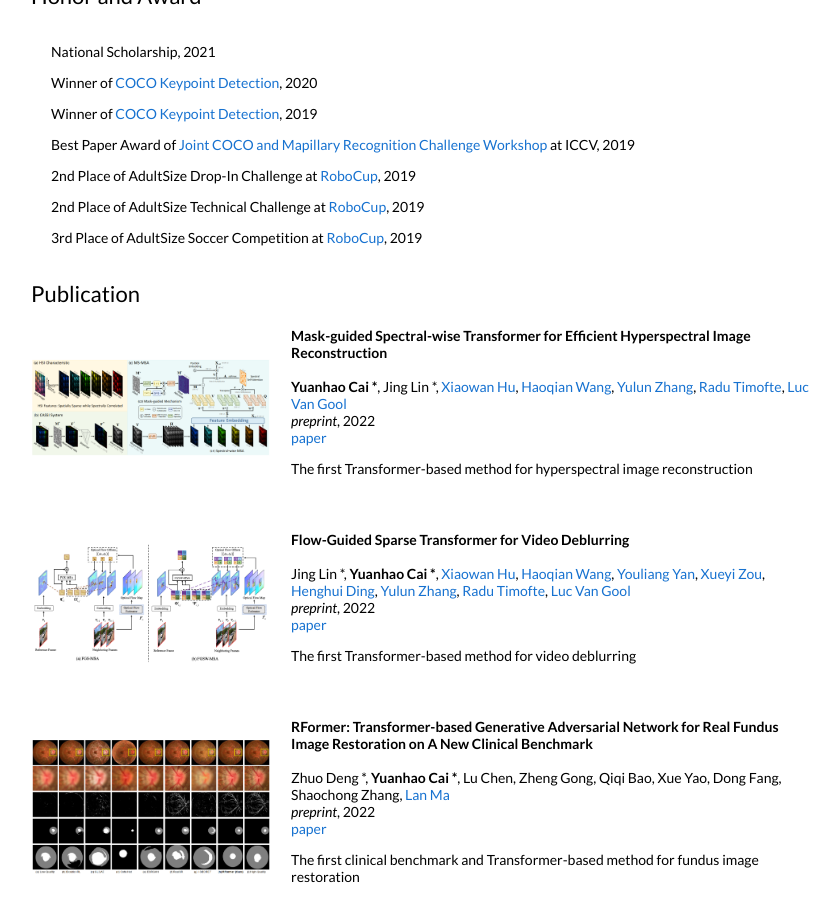
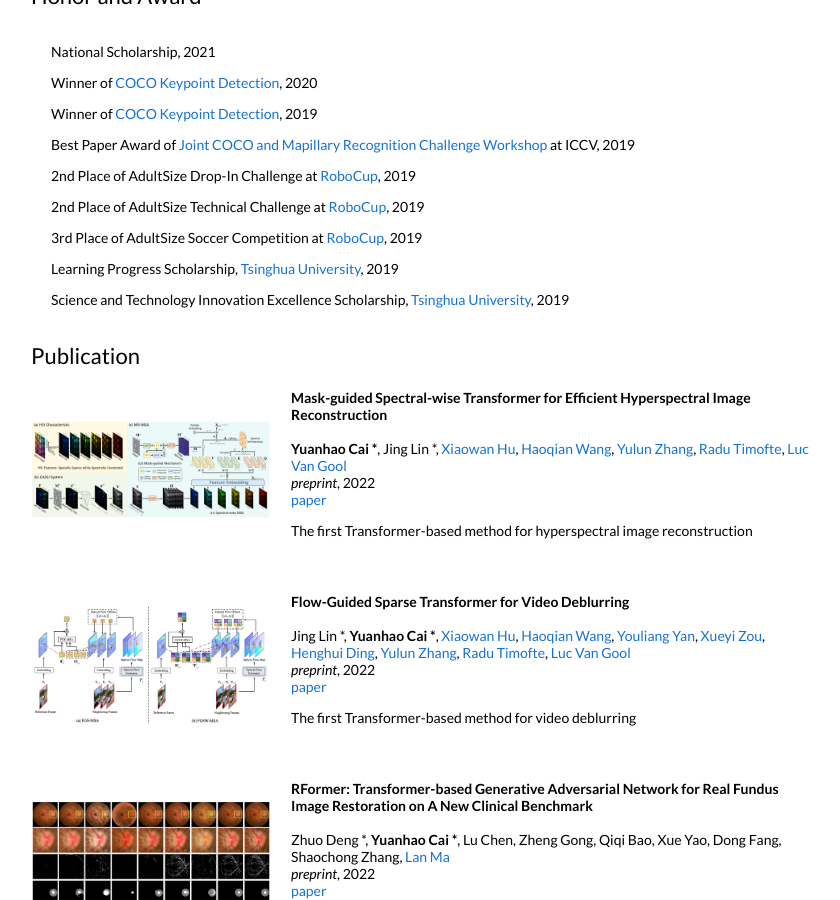
Before and after one commit to ChunmingHe/caiyuanhao1998.github.io, a Jekyll site: the page built from _posts/2022-01-08-cvpr22.markdown, in a window 1280 px wide and 900 px high, scrolled down 332 px. Shown: the whole window, without its empty margins (209-1049 px from the left). Built offline with Jekyll 4.4.1, drawn with Linux system fonts in a browser that asks for light colours.

Commit message:
Update default.html

```diff
--- a/_layouts/default.html
+++ b/_layouts/default.html
@@ -80,6 +80,12 @@
               </p>
               <p>
                 3rd Place of AdultSize Soccer Competition at <a href="https://2019.robocup.org/">RoboCup</a>, 2019
+              </p>
+              <p>
+                Learning Progress Scholarship, <a href="https://www.tsinghua.edu.cn/">Tsinghua University</a>, 2019
+              </p>
+              <p>
+                Science and Technology Innovation Excellence Scholarship, <a href="https://www.tsinghua.edu.cn/">Tsinghua University</a>, 2019
               </p>
             </td>
           </tr>
```
